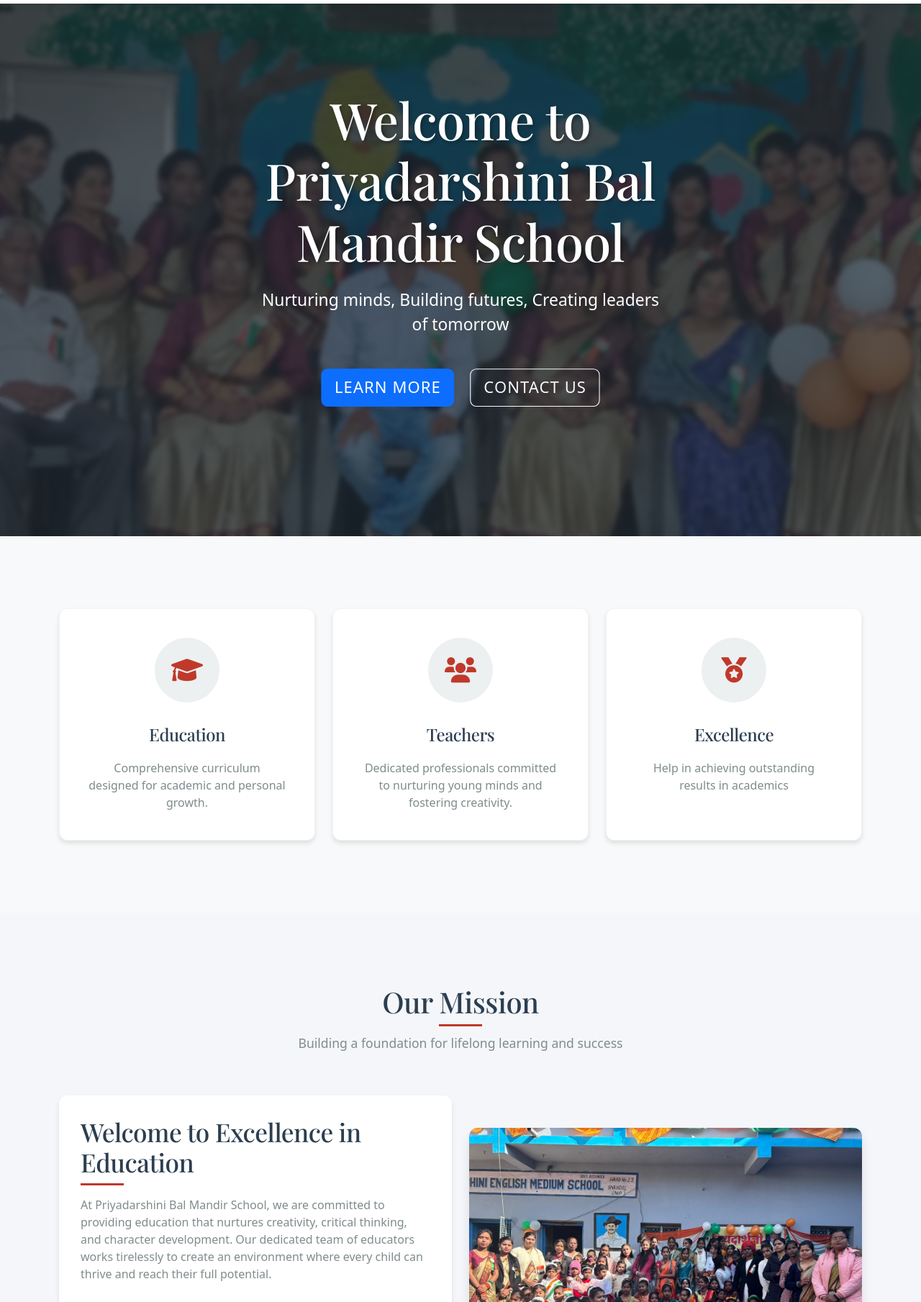
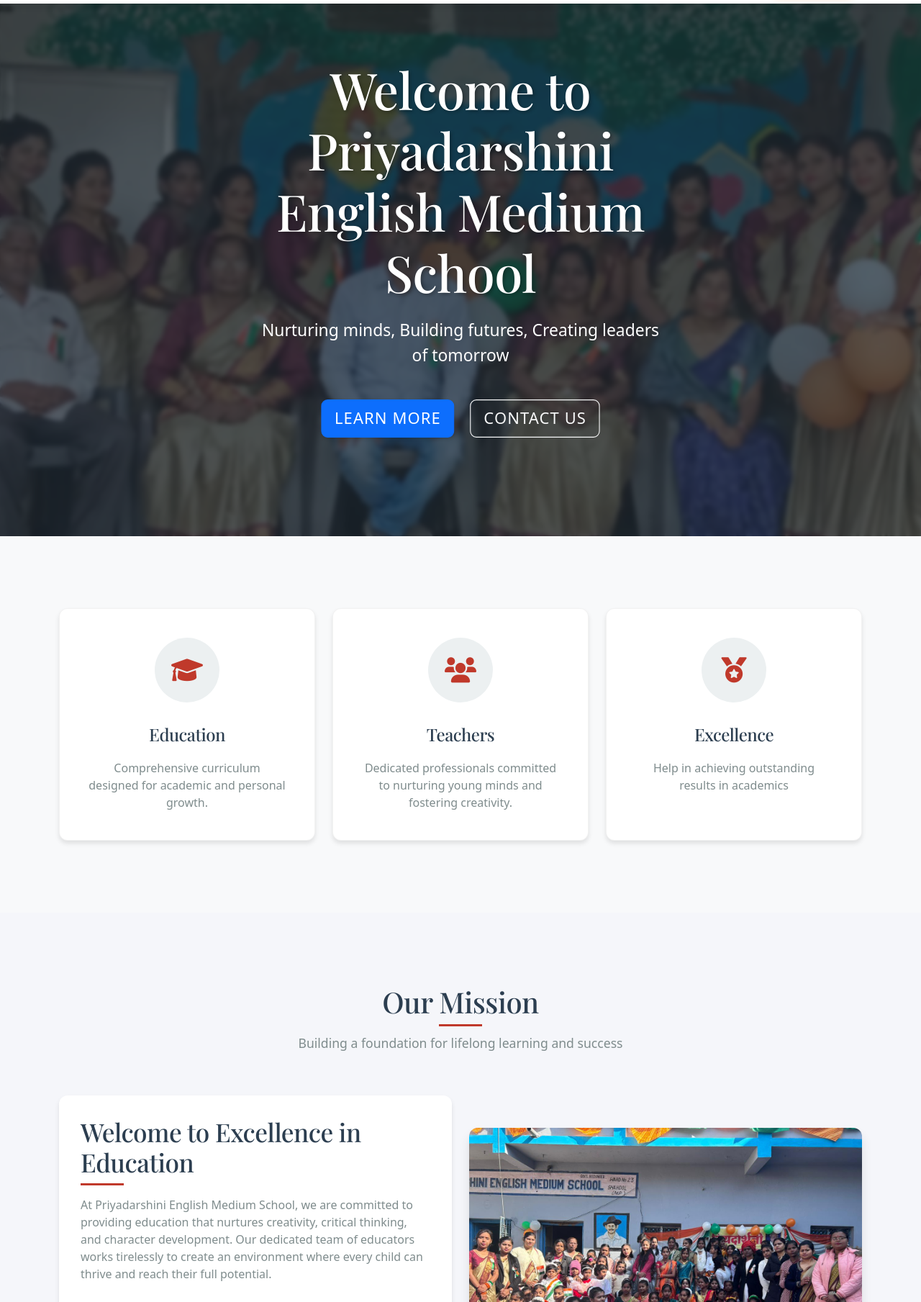
Before and after one commit to Snehil38/Priyadarshini_Website, a plain HTML site: page index.html in a window 1280 px wide. Shown: the part 55-1864 px from the top of the page at 72% size. Drawn offline with nearby package versions, Linux system fonts and the light colour scheme.

Commit message:
minor changes #3

```diff
--- a/index.html
+++ b/index.html
@@ -3,7 +3,7 @@
 <head>
     <meta charset="UTF-8">
     <meta name="viewport" content="width=device-width, initial-scale=1.0">
-    <title>Priyadarshini Bal Mandir School</title>
+    <title>Priyadarshini English Medium School</title>
     <link rel="stylesheet" href="css/styles.css">
     <link rel="stylesheet" href="css/bootstrap/bootstrap.min.css">
     <link rel="stylesheet" href="https://cdnjs.cloudflare.com/ajax/libs/font-awesome/6.0.0/css/all.min.css">
@@ -50,7 +50,7 @@
             <div class="container">
                 <div class="row justify-content-center">
                     <div class="col-lg-8 text-center" data-aos="fade-up">
-                        <h1 class="hero-title">Welcome to Priyadarshini Bal Mandir School</h1>
+                        <h1 class="hero-title">Welcome to Priyadarshini English Medium School</h1>
                         <p class="hero-subtitle">Nurturing minds, Building futures, Creating leaders of tomorrow</p>
                         <div class="hero-buttons">
                             <a href="#about-us" class="btn btn-primary btn-lg">Learn More</a>
@@ -109,7 +109,7 @@
                 <div class="col-lg-6" data-aos="fade-right">
                     <div class="about-content">
                         <h3>Welcome to Excellence in Education</h3>
-                        <p>At Priyadarshini Bal Mandir School, we are committed to providing education that nurtures creativity, critical thinking, and character development. Our dedicated team of educators works tirelessly to create an environment where every child can thrive and reach their full potential.</p>
+                        <p>At Priyadarshini English Medium School, we are committed to providing education that nurtures creativity, critical thinking, and character development. Our dedicated team of educators works tirelessly to create an environment where every child can thrive and reach their full potential.</p>
                         <ul class="about-features">
                             <li><i class="fas fa-check"></i> Learning Approach</li>
                             <li><i class="fas fa-check"></i> Experienced Teaching Staff</li>
@@ -281,7 +281,7 @@
                     <div class="col-lg-4 col-md-6">
                         <div class="footer-widget about-widget">
                             <h3>About Our School</h3>
-                            <p>Priyadarshini Bal Mandir School is committed to providing quality education that nurtures creativity, critical thinking, and character development.</p>
+                            <p>Priyadarshini English Medium School is committed to providing quality education that nurtures creativity, critical thinking, and character development.</p>
                             <div class="footer-contact">
                                 <p><i class="fas fa-map-marker-alt"></i>Near Railway Colony, Shahdol, Madhya Pradesh, India</p>
                                 <p><i class="fas fa-phone"></i> +91-6260100397</p>
```
